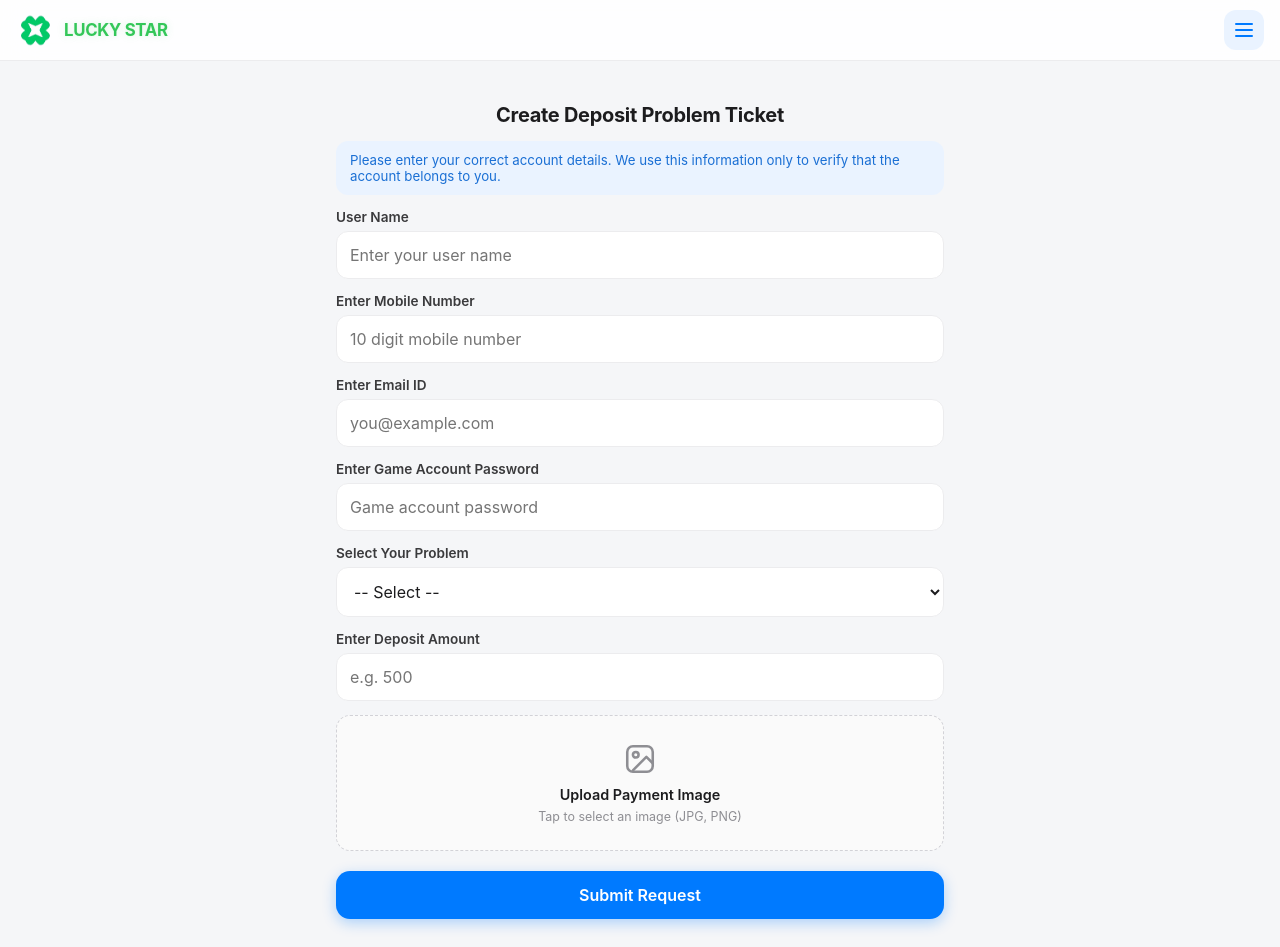
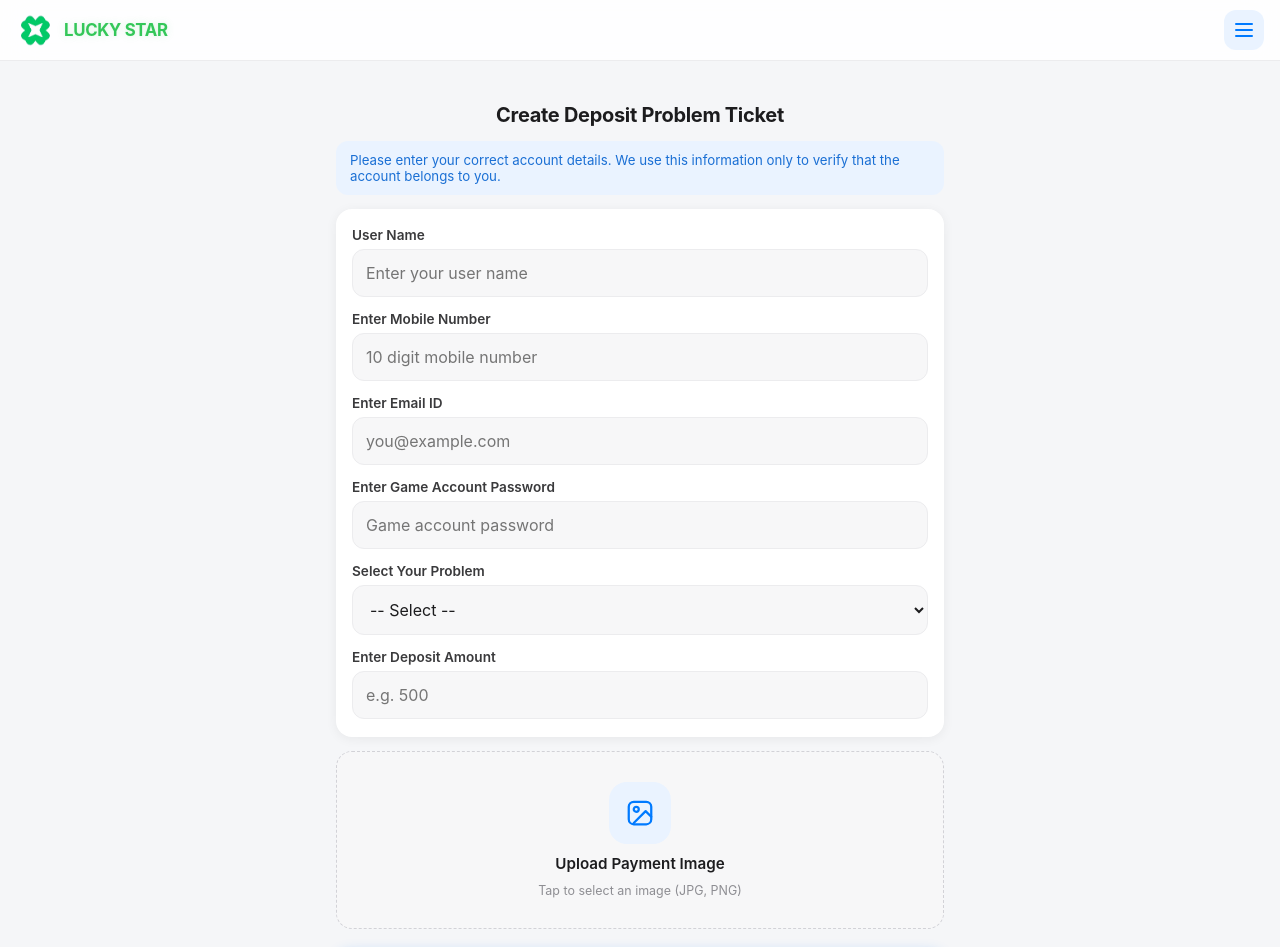
Before and after one commit to vakki-8740/MY-PROJECT-T2, a React (Vite) app: page /#/deposit in a window 1280 px wide. Shown: the top 947 px of the page. Built offline with nearby package versions, Linux system fonts and the light colour scheme.

Commit message:
Simple clean form cards and improved upload design on ticket pages

```diff
--- a/src/pages/TicketForm.jsx
+++ b/src/pages/TicketForm.jsx
@@ -82,6 +82,7 @@ export default function TicketForm({ type = 'deposit' }) {
       <h2 className="section-title">{cfg.title}</h2>
       <p className="form-note">Please enter your correct account details. We use this information only to verify that the account belongs to you.</p>
       <form className="ticket-form" onSubmit={onSubmit}>
+        <div className="form-card">
           <label>User Name
             <input required value={form.username} onChange={set('username')} placeholder="Enter your user name" />
           </label>
@@ -113,6 +114,7 @@ export default function TicketForm({ type = 'deposit' }) {
               placeholder={cfg.amountPlaceholder}
             />
           </label>
+        </div>
 
         <div className="upload-box" onClick={() => document.getElementById('ticket-image').click()}>
           <input
--- a/src/styles.css
+++ b/src/styles.css
@@ -136,14 +136,18 @@ body {
   animation: fadeUp 0.4s ease both;
 }
 .ticket-form { display: flex; flex-direction: column; gap: 14px; margin-bottom: 30px; animation: fadeUp 0.5s ease 0.1s both; }
+.form-card {
+  background: var(--card); border-radius: var(--radius); box-shadow: var(--shadow);
+  padding: 18px 16px; display: flex; flex-direction: column; gap: 14px;
+}
 .ticket-form label { display: flex; flex-direction: column; gap: 6px; font-weight: 600; font-size: 0.85rem; color: #3a3a3c; }
 .ticket-form input, .ticket-form select {
   padding: 13px; border: 1.5px solid var(--border); border-radius: 12px;
-  font-size: 1rem; background: var(--card); font-family: inherit; color: var(--ink);
-  transition: border-color 0.2s ease, box-shadow 0.2s ease;
+  font-size: 1rem; background: #f7f7f8; font-family: inherit; color: var(--ink);
+  transition: border-color 0.2s ease, box-shadow 0.2s ease, background 0.2s ease;
 }
 .ticket-form input:focus, .ticket-form select:focus {
-  outline: none; border-color: var(--blue); box-shadow: 0 0 0 4px rgba(0, 122, 255, 0.12);
+  outline: none; border-color: var(--blue); background: #fff; box-shadow: 0 0 0 4px rgba(0, 122, 255, 0.1);
 }
 .form-error {
   background: #ffe9e7; color: var(--red);
@@ -152,21 +156,25 @@ body {
 }
 
 .upload-box {
-  border: 1.5px dashed #d2d2d7; border-radius: 14px; background: #fafafa;
+  border: 1.5px dashed #d2d2d7; border-radius: var(--radius); background: #f7f7f8;
   cursor: pointer; overflow: hidden; text-align: center;
-  transition: border-color 0.2s ease, background 0.2s ease;
+  transition: border-color 0.2s ease, background 0.2s ease, transform 0.15s ease;
 }
 .upload-box:hover { border-color: var(--blue); background: var(--blue-soft); }
 .upload-box:active { transform: scale(0.98); }
-.upload-empty { padding: 26px 16px; display: flex; flex-direction: column; align-items: center; gap: 6px; }
-.upload-icon { color: var(--muted); }
-.upload-icon svg { width: 34px; height: 34px; }
-.upload-title { font-weight: 600; font-size: 0.9rem; color: var(--ink); }
+.upload-empty { padding: 30px 16px; display: flex; flex-direction: column; align-items: center; gap: 10px; }
+.upload-icon {
+  width: 62px; height: 62px; border-radius: 18px; background: var(--blue-soft); color: var(--blue);
+  display: flex; align-items: center; justify-content: center;
+  animation: pop 0.4s cubic-bezier(0.34, 1.56, 0.64, 1);
+}
+.upload-icon svg { width: 30px; height: 30px; }
+.upload-title { font-weight: 600; font-size: 0.95rem; color: var(--ink); }
 .upload-hint { font-size: 0.78rem; color: var(--muted); }
-.upload-preview { display: flex; flex-direction: column; align-items: center; gap: 6px; padding: 16px; }
+.upload-preview { display: flex; flex-direction: column; align-items: center; gap: 8px; padding: 18px; }
 .upload-preview img {
   width: 100%; max-width: 260px; max-height: 180px; object-fit: cover;
-  border-radius: 10px; box-shadow: var(--shadow);
+  border-radius: 12px; box-shadow: var(--shadow);
 }
 .upload-name { font-size: 0.82rem; color: var(--ink); font-weight: 600; max-width: 90%; overflow: hidden; text-overflow: ellipsis; white-space: nowrap; }
 .upload-change { font-size: 0.75rem; color: var(--blue); }
```
Lines whose indentation alone changed are shown as unchanged.
